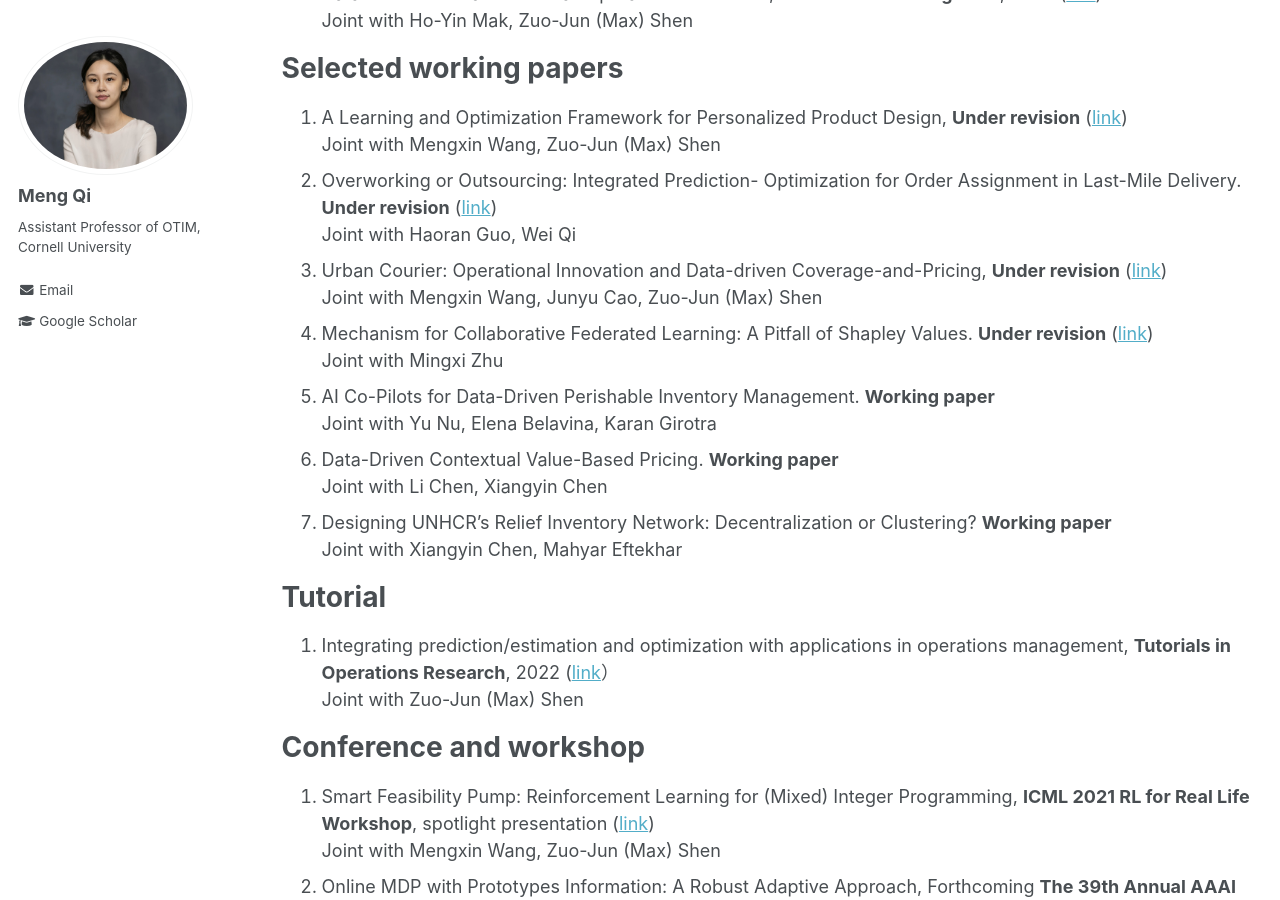
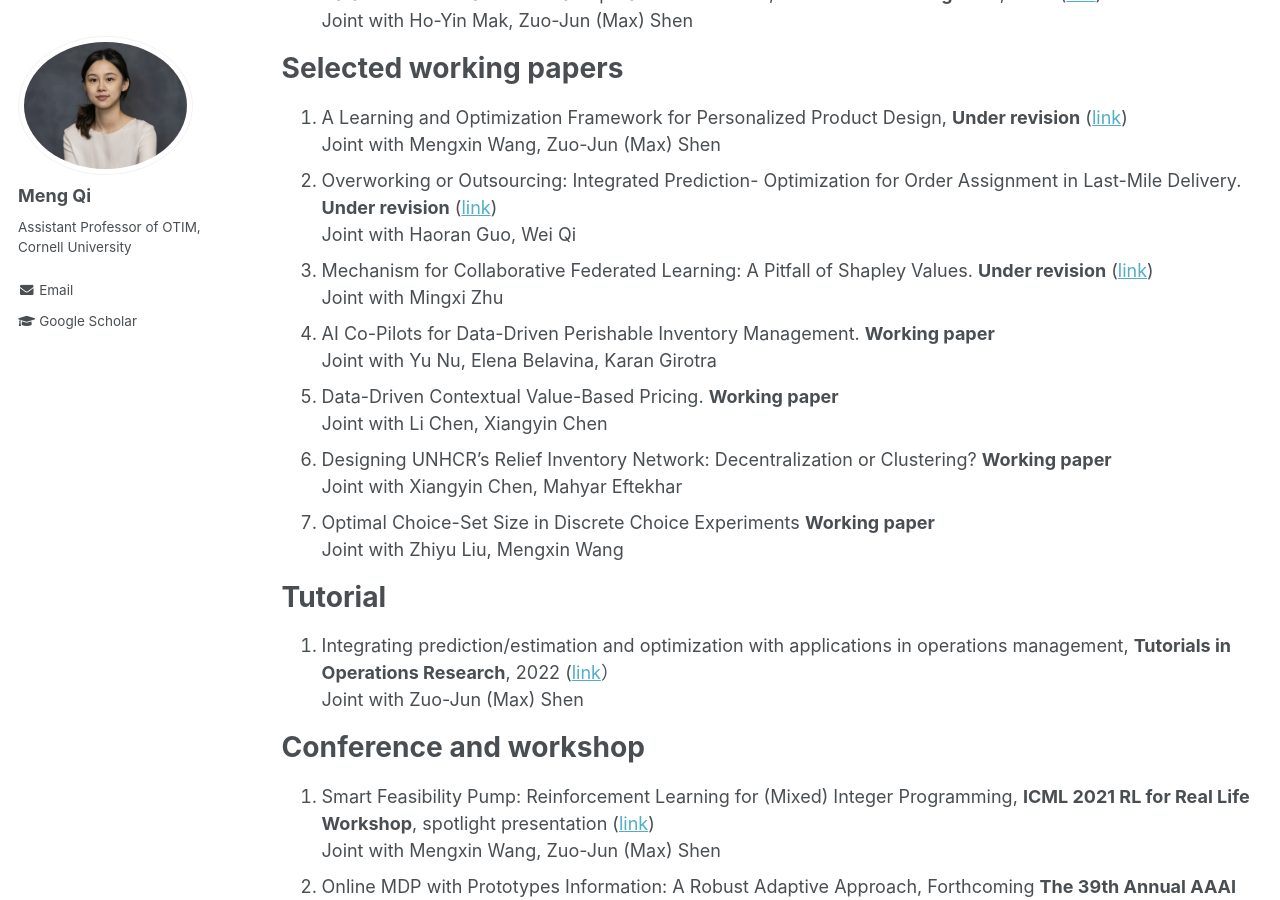
Before and after one commit to alicemengqi/site, a Jekyll site: the page built from _pages/publications.md, in a window 1280 px wide and 900 px high, scrolled down 573 px. Built offline with Jekyll 4.4.1, drawn with Linux system fonts in a browser that asks for light colours.

Commit message:
Update publications list by modifying working papers
Removed one working paper and added a new one in the publications list.

```diff
--- a/_pages/publications.md
+++ b/_pages/publications.md
@@ -23,6 +23,7 @@ Joint with Ying Cao, Zuo-Jun (Max) Shen
 Joint with Ho-Yin Mak, Zuo-Jun (Max) Shen
 
 
+
 # Selected working papers
 1. A Learning and Optimization Framework for Personalized Product Design, **Under revision**
 ([link](https://papers.ssrn.com/sol3/papers.cfm?abstract_id=4554710))
@@ -30,9 +31,6 @@ Joint with Mengxin Wang, Zuo-Jun (Max) Shen
 1. Overworking or Outsourcing: Integrated Prediction- Optimization for Order Assignment in Last-Mile Delivery. **Under revision**
 ([link](https://papers.ssrn.com/sol3/papers.cfm?abstract_id=5054050))
 Joint with Haoran Guo, Wei Qi
-1. Urban Courier: Operational Innovation and Data-driven Coverage-and-Pricing, **Under revision**
-([link](https://papers.ssrn.com/sol3/papers.cfm?abstract_id=3678317))
-Joint with Mengxin Wang, Junyu Cao, Zuo-Jun (Max) Shen
 1. Mechanism for Collaborative Federated Learning: A Pitfall of Shapley Values. **Under revision**
 ([link](https://arxiv.org/abs/2403.04753))
 Joint with Mingxi Zhu
@@ -42,6 +40,8 @@ Joint with Yu Nu, Elena Belavina, Karan Girotra
 Joint with Li Chen, Xiangyin Chen
 1. Designing UNHCR’s Relief Inventory Network: Decentralization or Clustering? **Working paper**
 Joint with Xiangyin Chen, Mahyar Eftekhar
+1. Optimal Choice-Set Size in Discrete Choice Experiments **Working paper**
+Joint with Zhiyu Liu, Mengxin Wang
 
 
 # Tutorial
```
